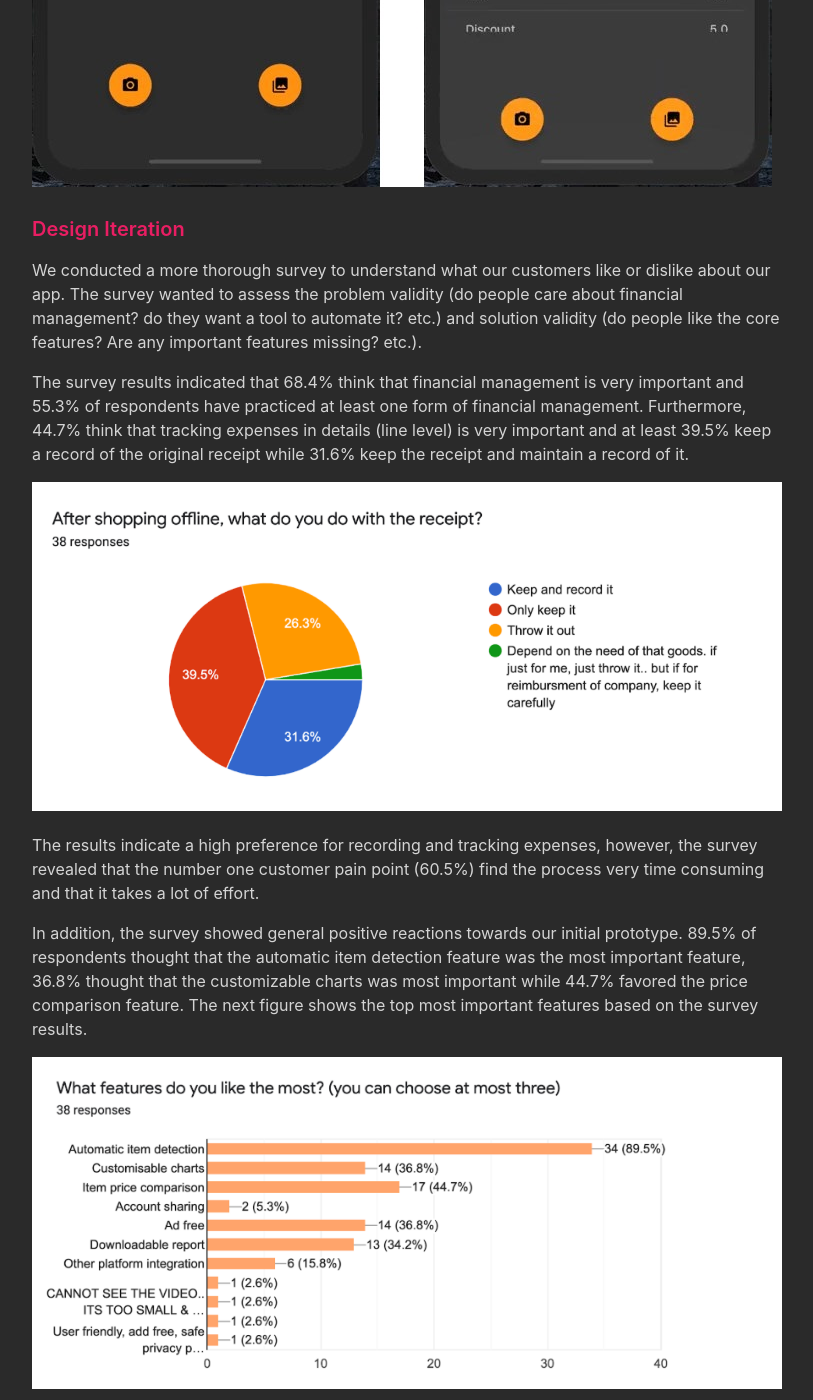
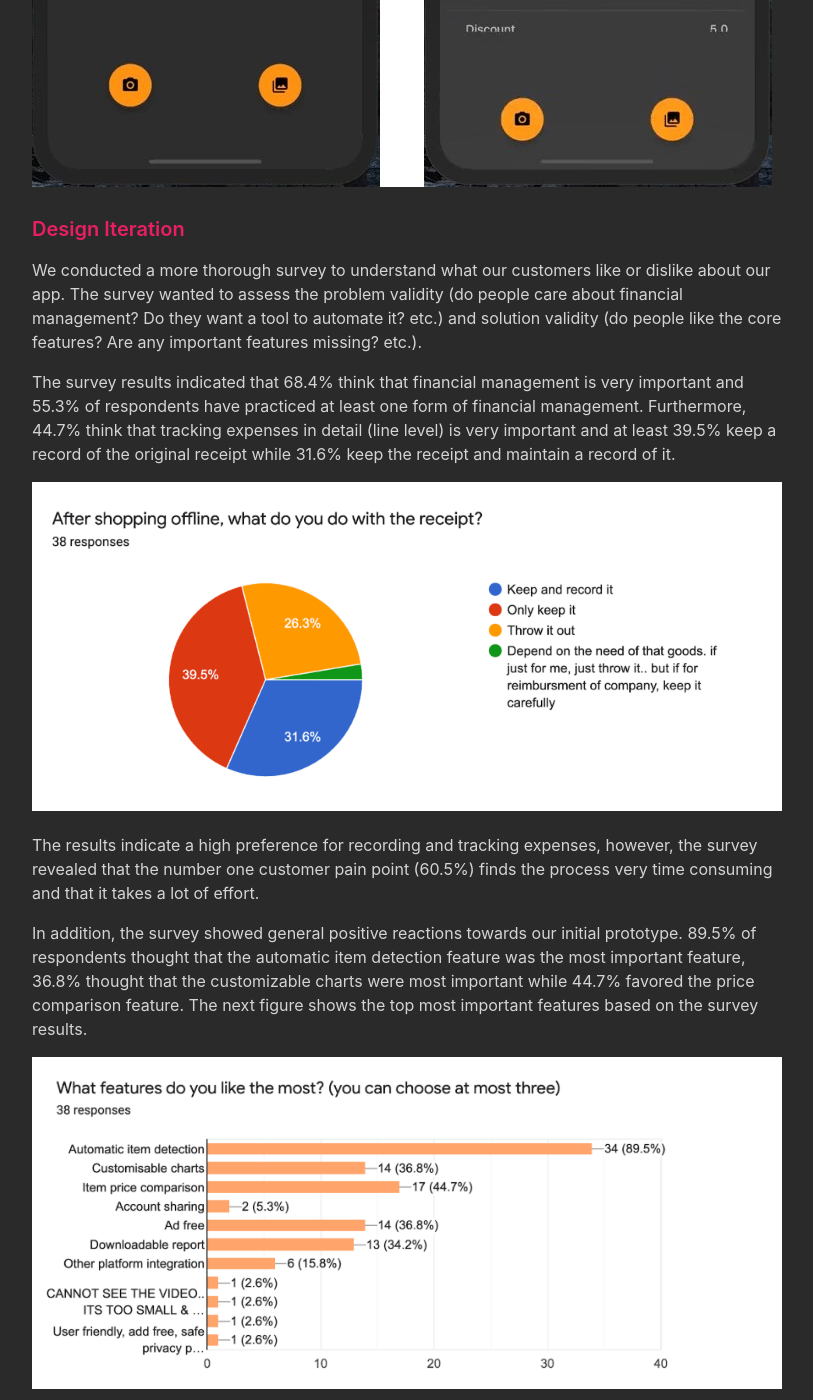
Before and after one commit to recapt-tech/recapt-tech.github.io, a Jekyll site: the page built from _pages/03-methodology.md, in a window 1280 px wide and 1400 px high, scrolled down 1843 px. Shown: the whole window, without its empty margins (233-1046 px from the left). Built offline with Jekyll 4.4.1, drawn with Linux system fonts in a browser that asks for light colours; nearby versions of some CDN libraries; some of the changed text lies outside the part shown.

Commit message:
Update 03-methodology.md

```diff
--- a/_pages/03-methodology.md
+++ b/_pages/03-methodology.md
@@ -24,15 +24,15 @@ As an aside, due to the ongoing virus situation, it is difficult to talk directl
 
 ### Design Iteration
 
-We conducted a more thorough survey to understand what our customers like or dislike about our app. The survey wanted to assess the problem validity (do people care about financial management? do they want a tool to automate it? etc.) and solution validity (do people like the core features? Are any important features missing? etc.).
+We conducted a more thorough survey to understand what our customers like or dislike about our app. The survey wanted to assess the problem validity (do people care about financial management? Do they want a tool to automate it? etc.) and solution validity (do people like the core features? Are any important features missing? etc.).
 
-The survey results indicated that 68.4% think that financial management is very important and  55.3% of respondents have practiced at least one form of financial management. Furthermore,   44.7% think that tracking expenses in details (line level) is very important and at least 39.5% keep a record of the original receipt while 31.6% keep the receipt and maintain a record of it.
+The survey results indicated that 68.4% think that financial management is very important and  55.3% of respondents have practiced at least one form of financial management. Furthermore,   44.7% think that tracking expenses in detail (line level) is very important and at least 39.5% keep a record of the original receipt while 31.6% keep the receipt and maintain a record of it.
 
 ![survey-results-for-user-action-with-receipts](/assets/content/survey-results-for-user-action-with-receipts.png)
 
-The results indicate a high preference for recording and tracking expenses, however, the survey revealed that the number one customer pain point (60.5%) find the process very time consuming and that it takes a lot of effort.
+The results indicate a high preference for recording and tracking expenses, however, the survey revealed that the number one customer pain point (60.5%) finds the process very time consuming and that it takes a lot of effort.
 
-In addition, the survey showed general positive reactions towards our initial prototype.   89.5% of respondents thought that the automatic item detection feature was the most important feature, 36.8% thought that the customizable charts was most important while 44.7% favored the price comparison feature. The next figure shows the top most important features based on the survey results.
+In addition, the survey showed general positive reactions towards our initial prototype.   89.5% of respondents thought that the automatic item detection feature was the most important feature, 36.8% thought that the customizable charts were most important while 44.7% favored the price comparison feature. The next figure shows the top most important features based on the survey results.
 
 ![survey-results-for-most-important-feature](/assets/content/survey-results-for-most-important-feature.png)
 
```
Also changed, not shown: other parts of _pages/03-methodology.md (+2 -2 lines).
